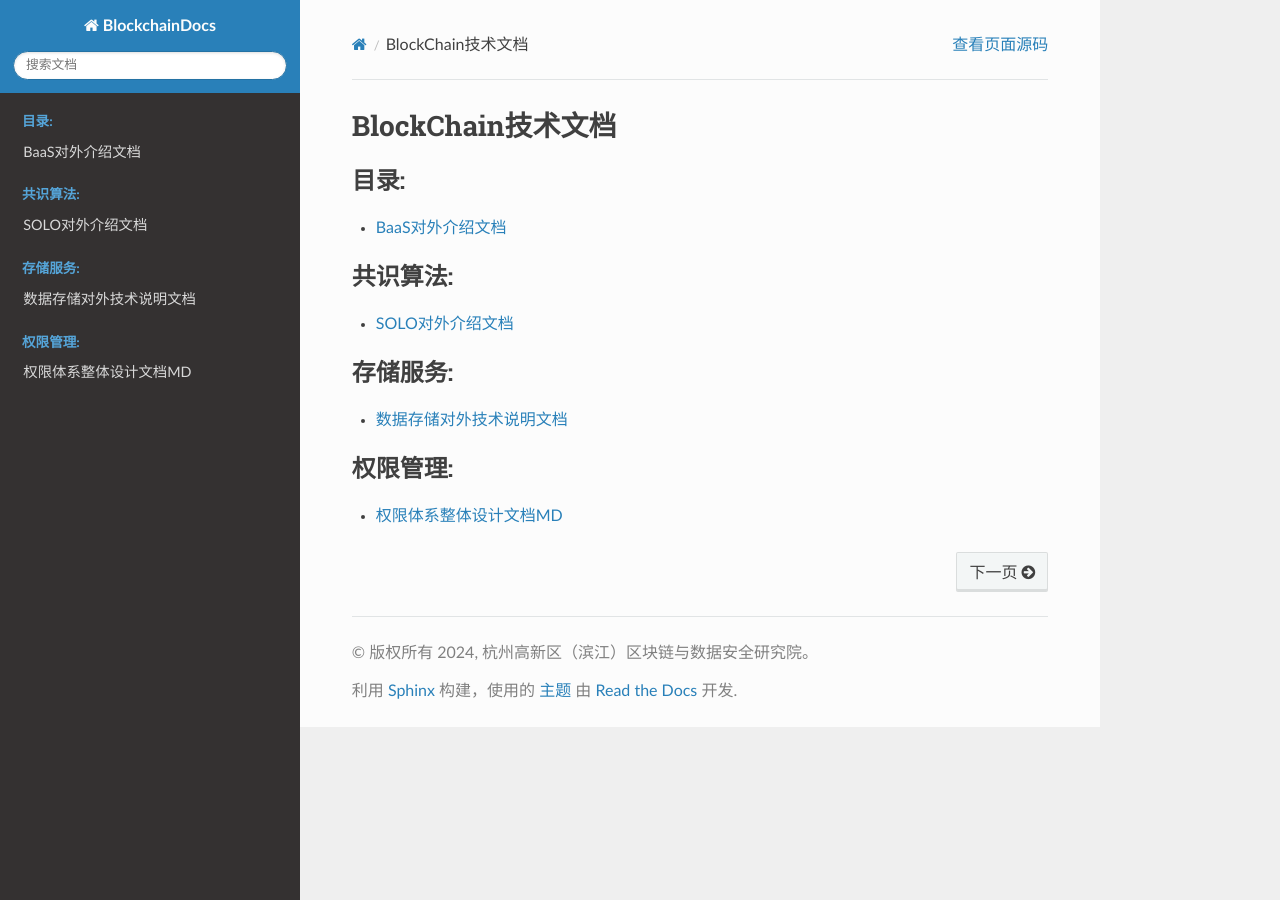
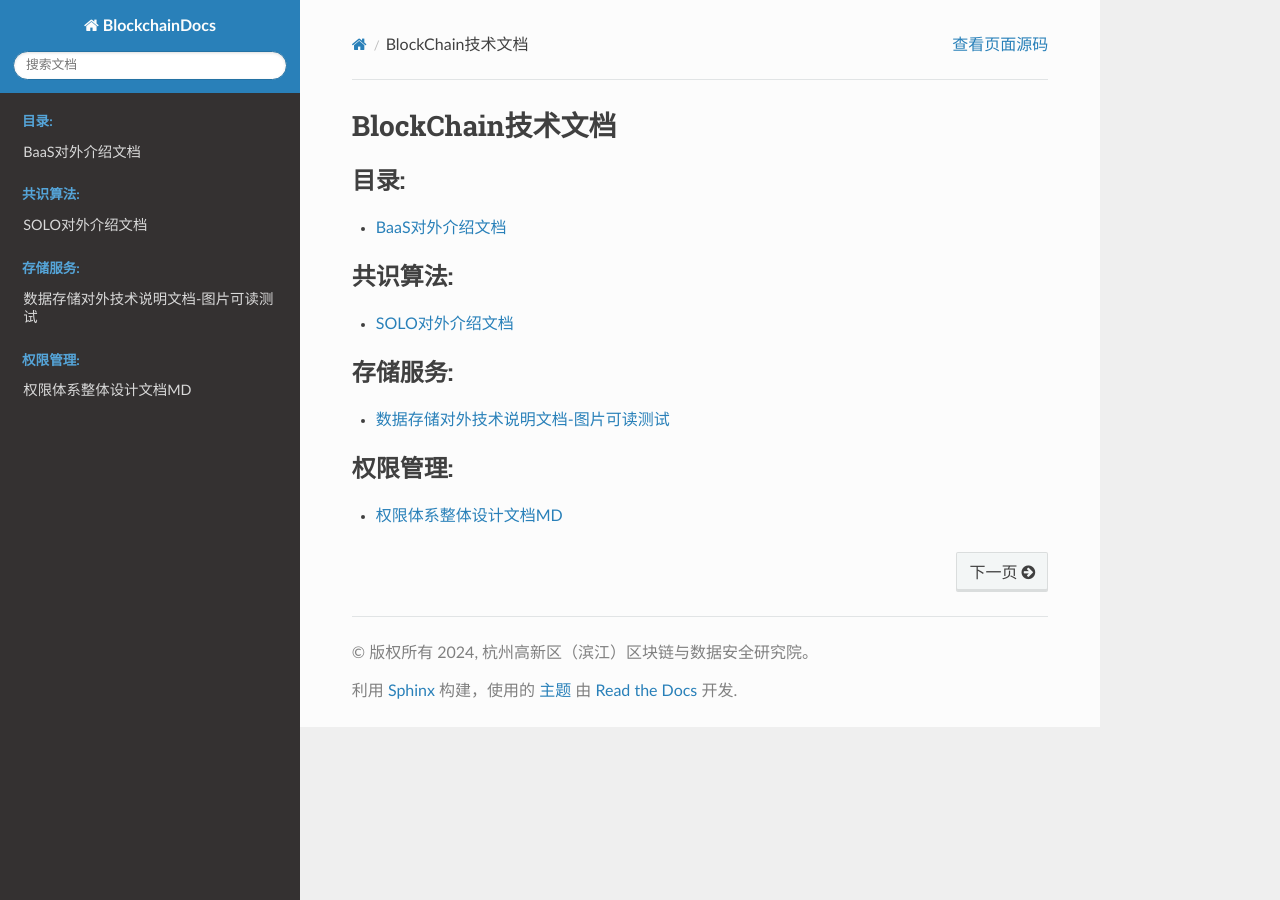
Before and after one commit to zkjst110/BlockchainDocs, a Sphinx documentation site: the page built from source/index.rst, in a window 1280 px wide. Built offline with Sphinx 7.4.7 and the Read the Docs theme 2.0.0, drawn with Linux system fonts in a browser that asks for light colours.

Commit message:
Update introduction.md

```diff
--- a/source/storage/introduction.md
+++ b/source/storage/introduction.md
@@ -1,4 +1,9 @@
-# 数据存储对外技术说明文档
+<head>
+
+<meta name="referrer" content="no-referrer"/>
+</head>
+
+# 数据存储对外技术说明文档-图片可读测试
 
 > \*版本为功能版本，对于一期、二期需求，一期版本为1.0，二期为2.0
 
```
